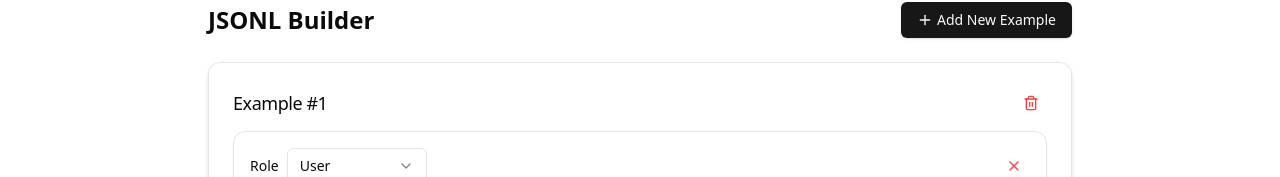
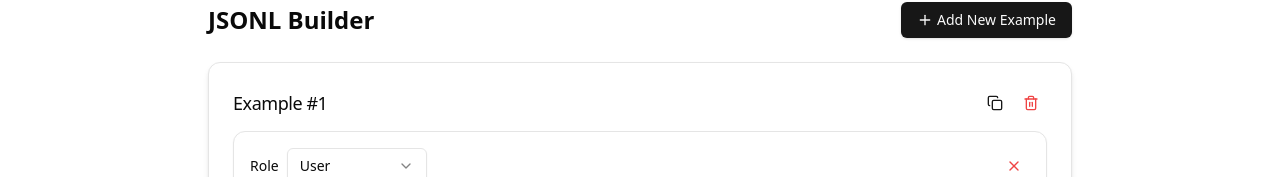
Before and after one commit to NikolajHoggins/jsonl-builder, a Next.js app: page / in a window 1280 px wide. Shown: the part 143-320 px from the top of the page. Built offline with nearby package versions, Linux system fonts and the light colour scheme.

Commit message:
Added ability to duplicate examples

```diff
--- a/src/app/components/ConversationExample.tsx
+++ b/src/app/components/ConversationExample.tsx
@@ -11,13 +11,14 @@ import {
   CardFooter,
 } from "@/components/ui/card";
 import { Button } from "@/components/ui/button";
-import { Plus, Trash2 } from "lucide-react";
+import { Plus, Trash2, Copy } from "lucide-react";
 
 const ConversationExample: React.FC<ConversationExampleProps> = ({
   id,
   messages,
   onUpdate,
   onDelete,
+  onDuplicate,
 }) => {
   const addMessage = () => {
     const newMessages = [...messages, { role: "user" as const, content: "" }];
@@ -43,6 +44,16 @@ const ConversationExample: React.FC<ConversationExampleProps> = ({
     <Card className="shadow-md">
       <CardHeader className="pb-3 flex flex-row items-center justify-between space-y-0">
         <CardTitle className="text-lg font-medium">Example #{id + 1}</CardTitle>
+        <div className="flex gap-1">
+          <Button
+            variant="ghost"
+            size="icon"
+            onClick={() => onDuplicate && onDuplicate(id, messages)}
+            className="h-8 w-8 text-primary"
+            aria-label="Duplicate example"
+          >
+            <Copy className="h-4 w-4" />
+          </Button>
           <Button
             variant="ghost"
             size="icon"
@@ -52,6 +63,7 @@ const ConversationExample: React.FC<ConversationExampleProps> = ({
           >
             <Trash2 className="h-4 w-4" />
           </Button>
+        </div>
       </CardHeader>
 
       <CardContent className="space-y-4">
--- a/src/app/components/JsonlBuilder.tsx
+++ b/src/app/components/JsonlBuilder.tsx
@@ -68,6 +68,27 @@ const JsonlBuilder: React.FC = () => {
     setExamples(examples.filter((example) => example.id !== id));
   };
 
+  const duplicateExample = (id: number, messages: MessageType[]) => {
+    const newId =
+      examples.length > 0 ? Math.max(...examples.map((e) => e.id)) + 1 : 0;
+
+    // Create a deep copy of the messages
+    const messagesCopy = JSON.parse(JSON.stringify(messages));
+
+    // Find the index of the example to duplicate
+    const exampleIndex = examples.findIndex((example) => example.id === id);
+
+    // Insert the new example after the original
+    const newExamples = [...examples];
+    newExamples.splice(exampleIndex + 1, 0, {
+      id: newId,
+      messages: messagesCopy,
+    });
+
+    setExamples(newExamples);
+    toast.success("Example duplicated");
+  };
+
   const downloadJsonl = () => {
     if (!jsonlOutput) return;
 
@@ -115,6 +136,7 @@ const JsonlBuilder: React.FC = () => {
             messages={example.messages}
             onUpdate={updateExample}
             onDelete={deleteExample}
+            onDuplicate={duplicateExample}
           />
         ))}
       </div>
--- a/src/app/components/types.ts
+++ b/src/app/components/types.ts
@@ -8,6 +8,7 @@ export type ConversationExampleProps = {
   messages: MessageType[];
   onUpdate: (id: number, messages: MessageType[]) => void;
   onDelete: (id: number) => void;
+  onDuplicate?: (id: number, messages: MessageType[]) => void;
 };
 
 export interface MessageProps {
```
Lines whose indentation alone changed are shown as unchanged.
